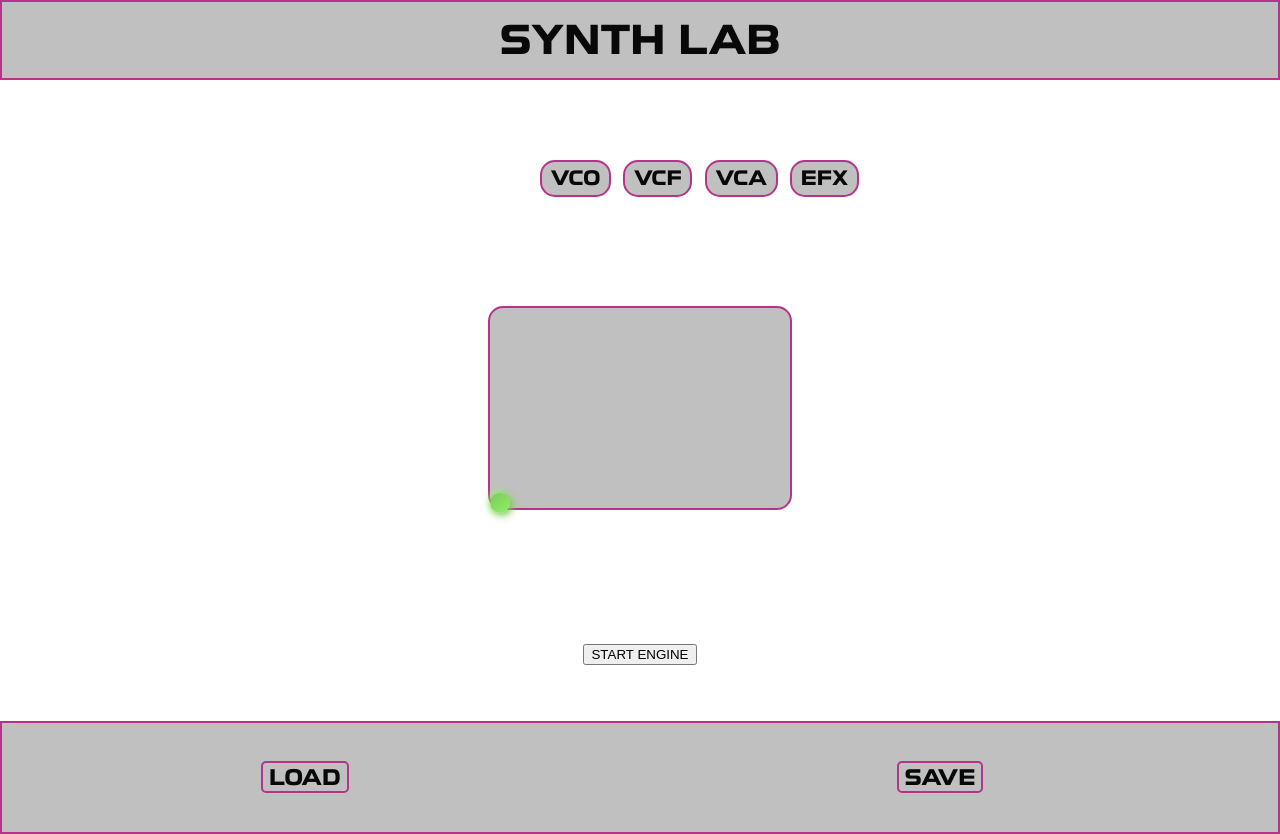
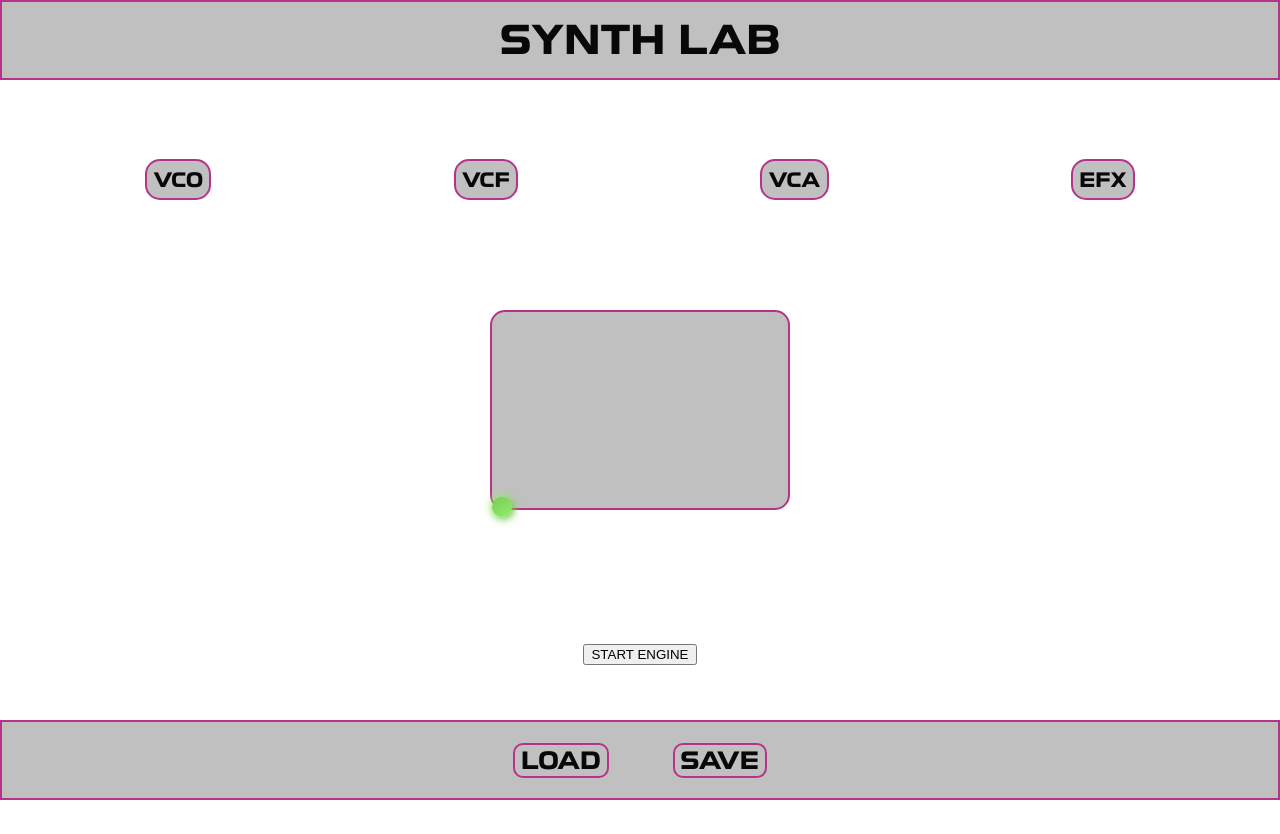
Before and after one commit to PhilippAubert/capstone-digitalSynth, a React (Create React App) app: page / in a window 1280 px wide. After the commit the page ends 800 px from the top, so only its background shows below. Built offline with nearby package versions, Linux system fonts and the light colour scheme.

Commit message:
import Load/Save via app.js

```diff
--- a/src/App.css
+++ b/src/App.css
@@ -4,12 +4,15 @@
   text-align: center;
   display: grid;
   grid-template-rows: 10vh auto 10vh;
+  grid-template-columns: 3vh auto 3vh;
   height: 100vh;
+  width: 100vw;
   background: var(--general-body-color);
 }
 
 .App-Header {
   grid-row: 1/2;
+  grid-column: 1/-1;
   display: flex;
   align-items: center;
   justify-content: center;
@@ -22,21 +25,16 @@
   justify-content: space-around;
   margin-top: 2%;
   font-size: 1.2em;
+  width: 100%;
 }
 
 .App-Main {
   grid-row: 2/3;
+  grid-column: 2/3;
   display: flex;
   flex-direction: column;
   align-items: center;
   justify-content: space-around;
-}
-
-.App-Footer {
-  grid-row: 3/4;
-  display: flex;
-  color: var(--general-font-color);
-  border: 2px solid var(--general-border-color);
 }
 
 .Slider {
@@ -46,8 +44,7 @@
   font-weight: 800;
   border: 2px solid var(--general-border-color);
   border-radius: 15px;
-  margin: 0 3%;
-  padding: 2% 4%;
+  padding: 0.4rem;
   background: var(--general-box-color);
 }
 
--- a/src/App.js
+++ b/src/App.js
@@ -5,6 +5,8 @@ import FilterBoard from "./components/FilterBoard.js";
 import Effects from "./components/Effects.js";
 import Touchpad from "./components/Touchpad.js";
 import Footer from "./components/Footer.js";
+import Save from "./components/modals/Save.js";
+import Load from "./components/modals/Load.js";
 import { savePatch, loadPatch } from "./components/services/patches.js";
 
 import { useState, useEffect, useRef } from "react";
@@ -295,6 +297,8 @@ export default function App() {
           </button>
         </main>
         <Footer onClickSave={handleSave} onClickLoad={handleLoad} />
+        <Save></Save>
+        <Load></Load>
       </div>
     </Router>
   );
--- a/src/components/Footer.js
+++ b/src/components/Footer.js
@@ -1,34 +1,13 @@
 import "./css/Footer.css";
-import { useState } from "react";
-import Save from "./modals/Save.js";
-import Load from "./modals/Load.js";
 
 export default function Footer({ onClickSave, onClickLoad }) {
-  const [isOpen, setIsOpen] = useState(false);
-
   return (
     <div className="Footer">
       <div className="FooterNav">
-        <div>
-          <button className="FooterButton" onClick={() => setIsOpen(true)}>
-            {" "}
-            LOAD{" "}
-          </button>
+        <button className="FooterButton" onClick={onClickLoad}>
+          LOAD
+        </button>
 
-          <Load
-            className="FooterButton"
-            open={isOpen}
-            onClose={() => setIsOpen(false)}
-          >
-            <h2>LOAD</h2>
-            <label>Load A Sound</label>
-            <ul>
-              <li> Pad Eerie </li>
-              <li> Hancock Bass </li>
-              <li> Laser Lead</li>
-            </ul>{" "}
-          </Load>
-        </div>
         <button className="FooterButton" onClick={onClickSave}>
           SAVE
         </button>
--- a/src/components/css/Footer.css
+++ b/src/components/css/Footer.css
@@ -1,25 +1,25 @@
 .Footer {
   grid-row: 3/4;
-  margin-top: 1px;
+  grid-column: 1/-1;
+  display: flex;
+  justify-content: space-around;
+  color: var(--general-font-color);
+  border: 2px solid var(--general-border-color);
+  background: var(--background-body-color);
 }
 
 .FooterNav {
   display: flex;
   justify-content: space-around;
   align-items: center;
-  font-family: "Toxigenesis";
-  font-size: 1.8vh;
-  color: var(--general-font-color);
-  border: 2px solid var(--general-border-color);
-  background: var(--general-box-color);
 }
 
 .FooterButton {
-  margin: 3%;
+  margin: 0 2rem;
   background: var(--background-body-color);
   color: var(--general-font-color);
   font-family: "Toxigenesis";
-  border: 2px solid var(--general-border-color);
-  border-radius: 5px;
+  border: 2.5px solid var(--general-border-color);
+  border-radius: 10px;
   font-size: 1.5em;
 }
--- a/src/components/modals/Load.js
+++ b/src/components/modals/Load.js
@@ -16,7 +16,7 @@ const OVERLAY_STYLES = {
   left: 0,
   right: 0,
   bottom: 0,
-  backgroundColor: "rgba(0,0,0,.9)",
+  backgroundColor: "rgba(100,250,0,.2)",
   zIndex: 1000,
 };
 
--- a/src/components/modals/Save.js
+++ b/src/components/modals/Save.js
@@ -1,13 +1,36 @@
-export default function Save() {
-  return (
+import ReactDOM from "react-dom";
+
+const MODAL_STYLES = {
+  position: "fixed",
+  top: "50%",
+  left: "50%",
+  transform: "translate(-50%, -50%)",
+  backgroundColor: "#FFF",
+  padding: "100px",
+  zIndex: 1000,
+};
+
+const OVERLAY_STYLES = {
+  position: "fixed",
+  top: 0,
+  left: 0,
+  right: 0,
+  bottom: 0,
+  backgroundColor: "rgba(0,0,0,.9)",
+  zIndex: 1000,
+};
+
+export default function Load({ open, children, onClose }) {
+  if (!open) return null;
+  return ReactDOM.createPortal(
     <div>
-      {" "}
-      <h2>SAVE A PATCH</h2> <label>Enter Name</label>
-      <button>x</button>
-      <ul>
-        <li> Pad Eerie</li>
-        <li> Hancock Bass</li>
-      </ul>
-    </div>
+      <div style={OVERLAY_STYLES}>
+        <div style={MODAL_STYLES}>
+          <button onClick={onClose}> SAVE SOUND </button>
+          {children}
+        </div>
+      </div>
+    </div>,
+    document.getElementById("portal")
   );
 }
--- a/src/index.css
+++ b/src/index.css
@@ -1,3 +1,7 @@
+* {
+  box-sizing: border-box;
+}
+
 body {
   margin: 0;
   font-family: -apple-system, BlinkMacSystemFont, "Segoe UI", "Roboto", "Oxygen",
```
